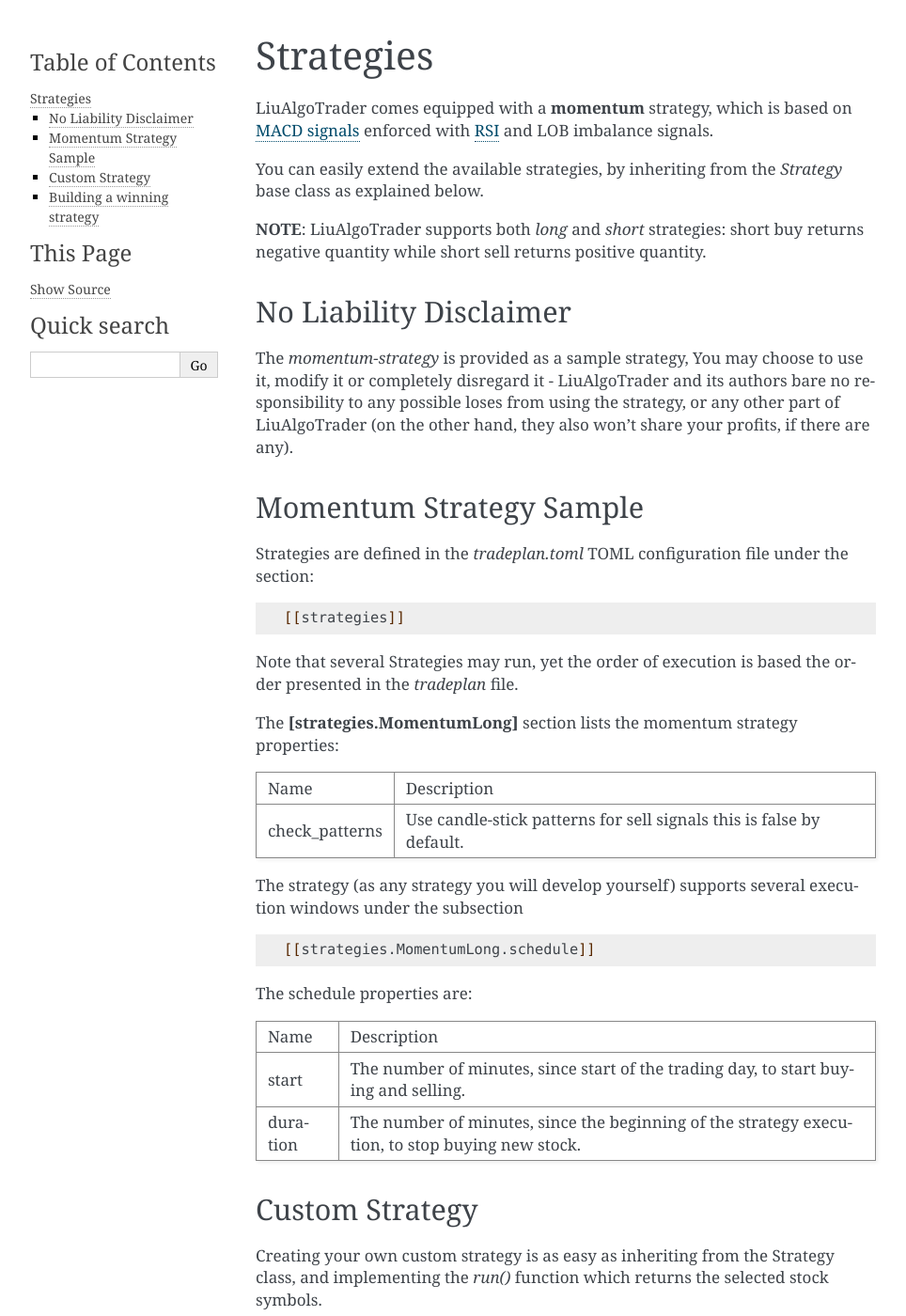
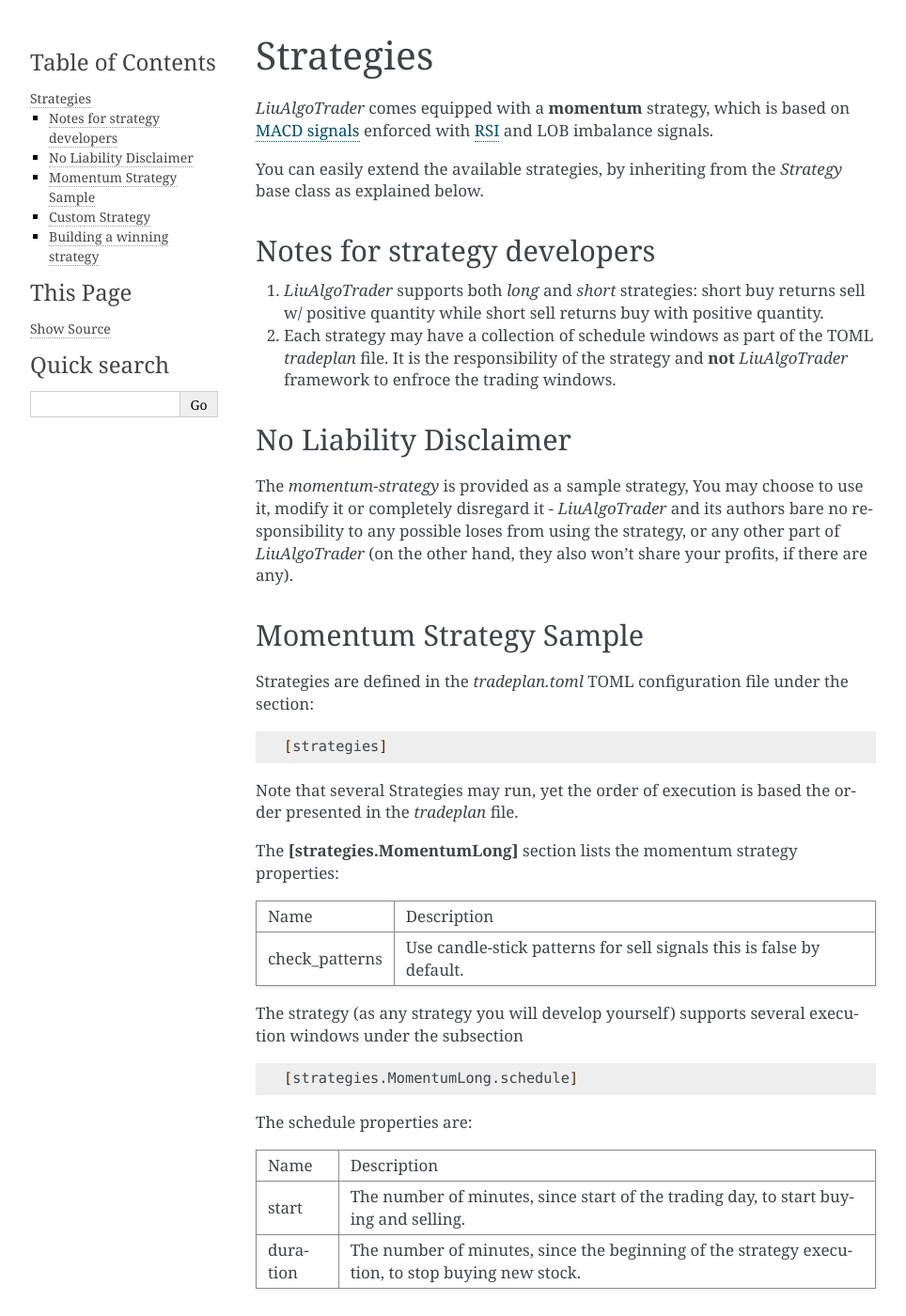
Before and after one commit to amor71/LiuAlgoTrader, a Sphinx documentation site: the page built from docs/source/Strategies.rst, in a window 1280 px wide and 1400 px high. Shown: the whole window at 94% size, without its empty margins (148-1112 px from the left). Built offline with Sphinx 7.4.7, drawn with Linux system fonts in a browser that asks for light colours; some of the changed text lies outside the part shown.

Commit message:
documentation fixes

```diff
--- a/docs/source/Strategies.rst
+++ b/docs/source/Strategies.rst
@@ -3,7 +3,7 @@
 Strategies
 ==========
 
-LiuAlgoTrader comes equipped with a **momentum** strategy,
+`LiuAlgoTrader` comes equipped with a **momentum** strategy,
 which is based on `MACD signals`_ enforced with RSI_ and LOB imbalance signals.
 
 .. _`MACD signals`:
@@ -15,16 +15,19 @@
 You can easily extend the available strategies,
 by inheriting from the *Strategy* base class as explained below.
 
-**NOTE**:
-LiuAlgoTrader supports both *long* and *short* strategies: short buy returns negative quantity while short sell returns positive quantity.
+Notes for strategy developers
+-----------------------------
+1. `LiuAlgoTrader` supports both *long* and *short* strategies: short buy returns sell w/ positive quantity while short sell returns buy with positive quantity.
+2. Each strategy may have a collection of schedule windows as part of the TOML `tradeplan` file. It is the responsibility of the strategy and **not** `LiuAlgoTrader` framework to enfroce the trading windows.
+
 
 No Liability Disclaimer
 -----------------------
 The *momentum-strategy* is provided as a sample strategy,
 You may choose to use it, modify it or completely
-disregard it - LiuAlgoTrader and its authors bare
+disregard it - `LiuAlgoTrader` and its authors bare
 no responsibility to any possible loses from using
-the strategy, or any other part of LiuAlgoTrader (on the other hand, they also won't
+the strategy, or any other part of `LiuAlgoTrader` (on the other hand, they also won't
 share your profits, if there are any).
 
 Momentum Strategy Sample
@@ -34,7 +37,7 @@
 
 .. code-block:: bash
 
-    [[strategies]]
+    [strategies]
 
 Note that several Strategies may run, yet the order
 of execution is based the order presented in the *tradeplan* file.
@@ -57,7 +60,7 @@
 
 .. code-block:: bash
 
-    [[strategies.MomentumLong.schedule]]
+    [strategies.MomentumLong.schedule]
 
 The schedule properties are:
 
@@ -78,7 +81,7 @@
 inheriting from the Strategy class, and implementing
 the *run()* function which returns the selected stock symbols.
 
-LiuAlgoTrader support different strategy types:
+`LiuAlgoTrader` support different strategy types:
 
 +------------------+-----------------------------------------------+
 | Name             | Description                                   |
@@ -302,7 +305,7 @@
 
     # ticket scanners, may have several
     # scanners during the day
-    [[scanners]]
+    [scanners]
         [scanners.momentum]
             # check documentation for supported providers
             provider = 'polygon'
@@ -327,7 +330,7 @@
             # max_symbols = 440
 
     # trading strategies, can have several *strategy* blocks
-    [[strategies]]
+    [strategies]
         # strategy class name, must implement Strategy class
         [strategies.MyStrategy]
             filename = "examples/my_strategy.py"
@@ -336,7 +339,7 @@
 
             # trading schedules block, trades many have
             # several windows within the same day
-            [[strategies.MyStrategy.schedule]]
+            [strategies.MyStrategy.schedule]
                 start = 15
                 duration = 150
 
@@ -348,7 +351,7 @@
 Building a winning strategy
 ---------------------------
 
-LiuAlgoTrader framework comes with a lot of tools
+`LiuAlgoTrader` framework comes with a lot of tools
 and capabilities which constantly evolve.
 In order to write a winning strategy that
 goes beyond the basic sample presented here,
```
